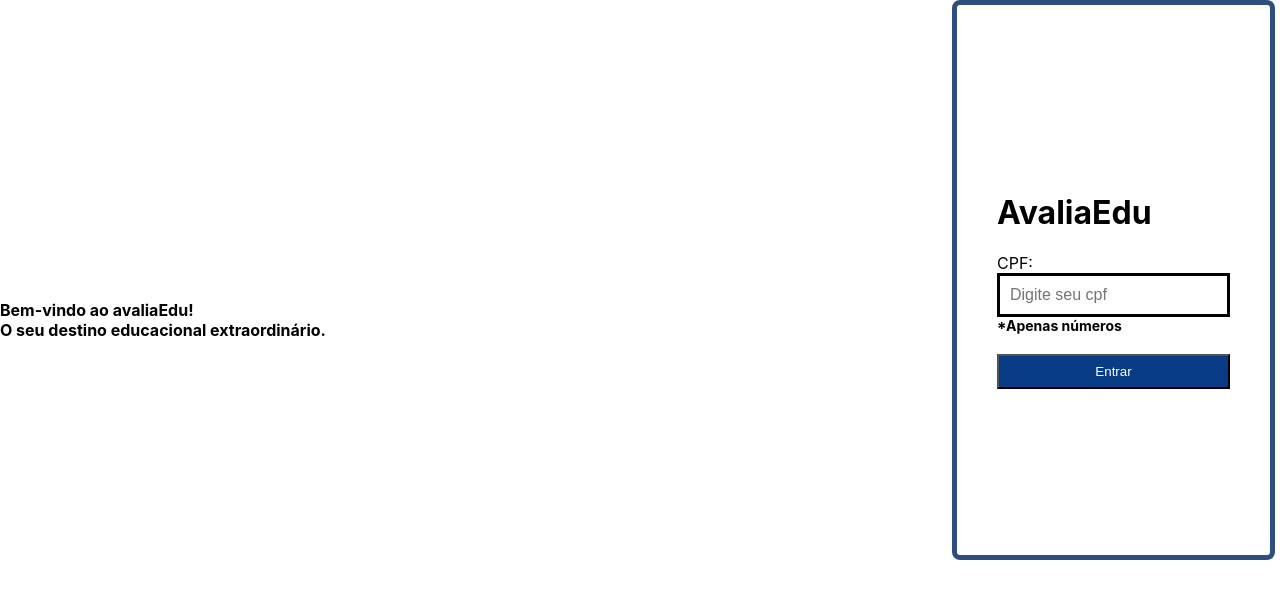
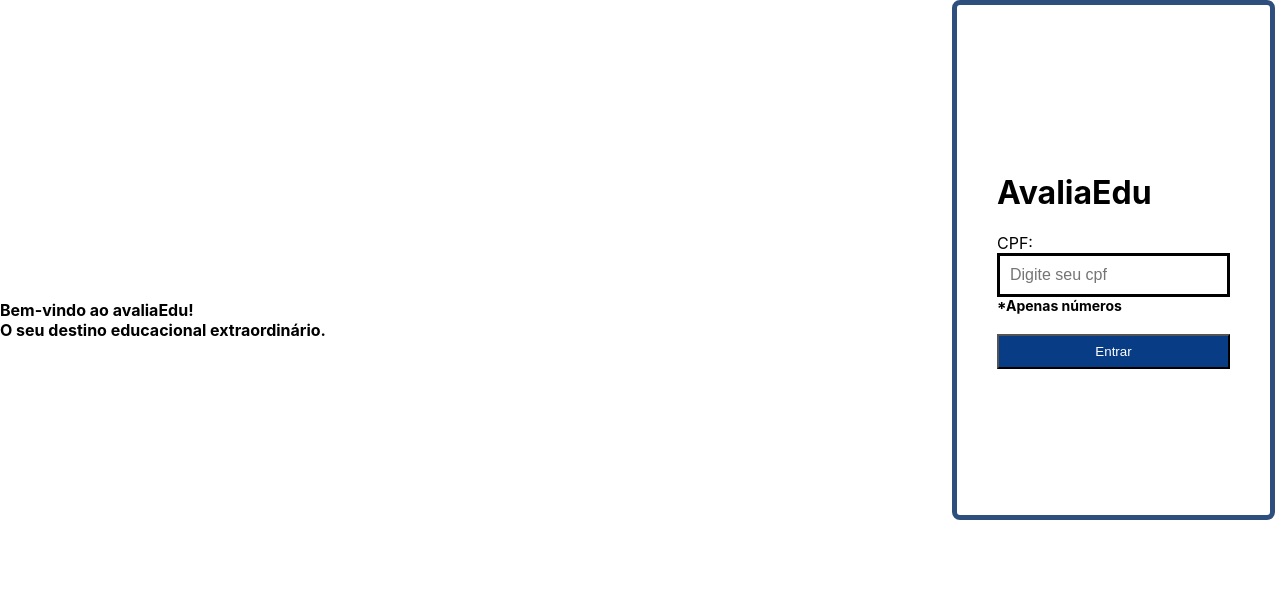
Before and after one commit to SeducKaren/plataformaPedagogica, a React (Create React App) app: page /login in a window 1280 px wide. Shown: the top 598 px of the page. Built offline with nearby package versions, Linux system fonts and the light colour scheme.

Commit message:
feat: sectionmainhome

```diff
--- a/src/components/Login/Login.css
+++ b/src/components/Login/Login.css
@@ -2,7 +2,7 @@
     display: flex;
     justify-content: space-between;
     max-width: 100%;
-    height: 70vh;
+    height: 65vh;
 }
 
 .section-input{
```
